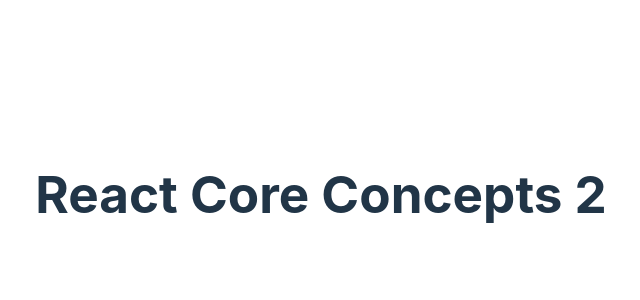
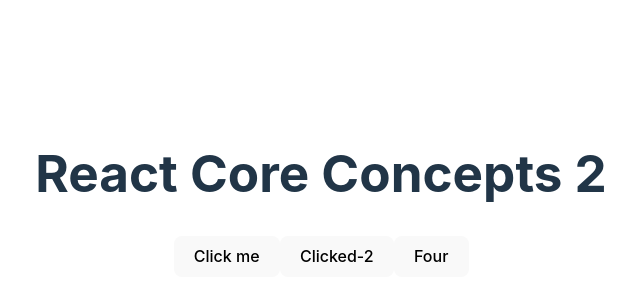
Before and after one commit to imtiazins/explore-react-core-concepts-part2, a React (Vite) app: page / in a window 1280 px wide. Shown: the part 206-506 px from the top of the page, without its empty margins (319-959 px from the left). Built offline with nearby package versions, Linux system fonts and the light colour scheme.

Commit message:
different ways to add event handle event in react

```diff
--- a/src/App.jsx
+++ b/src/App.jsx
@@ -5,9 +5,22 @@
 
 function App() {
 
+  function handleClick(){
+    alert('button clicked');
+  }
+  const handleClick2=()=>{
+    alert('btn clicked on 2');
+  }
+
+  const addToFive =(num)=>{
+    alert(num +5);
+  }
   return (
     <>
       <h1>React Core Concepts 2</h1>
+      <button onClick={handleClick}>Click me</button>
+      <button onClick={handleClick2}>Clicked-2</button>
+      <button onClick={()=>addToFive(3)}>Four </button>
     </>
   )
 }
```
